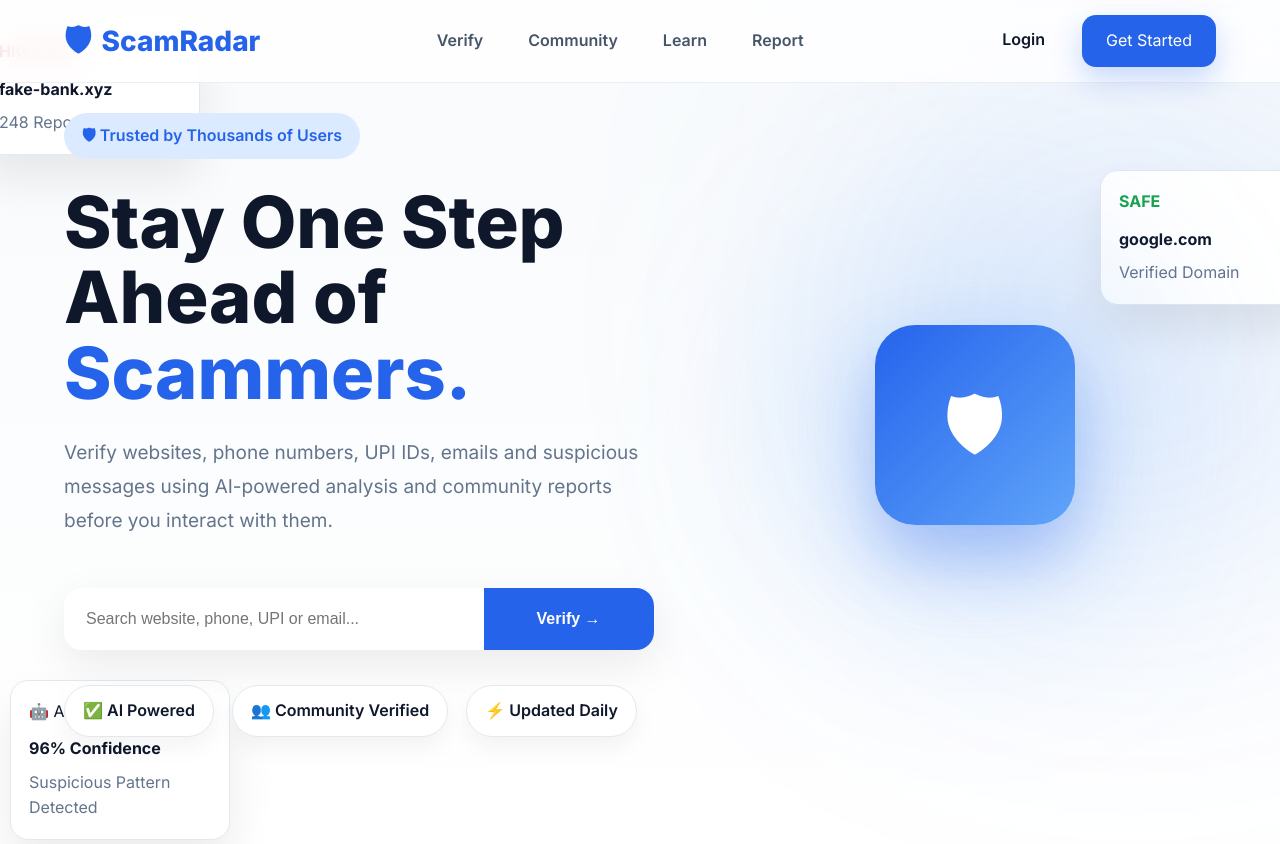
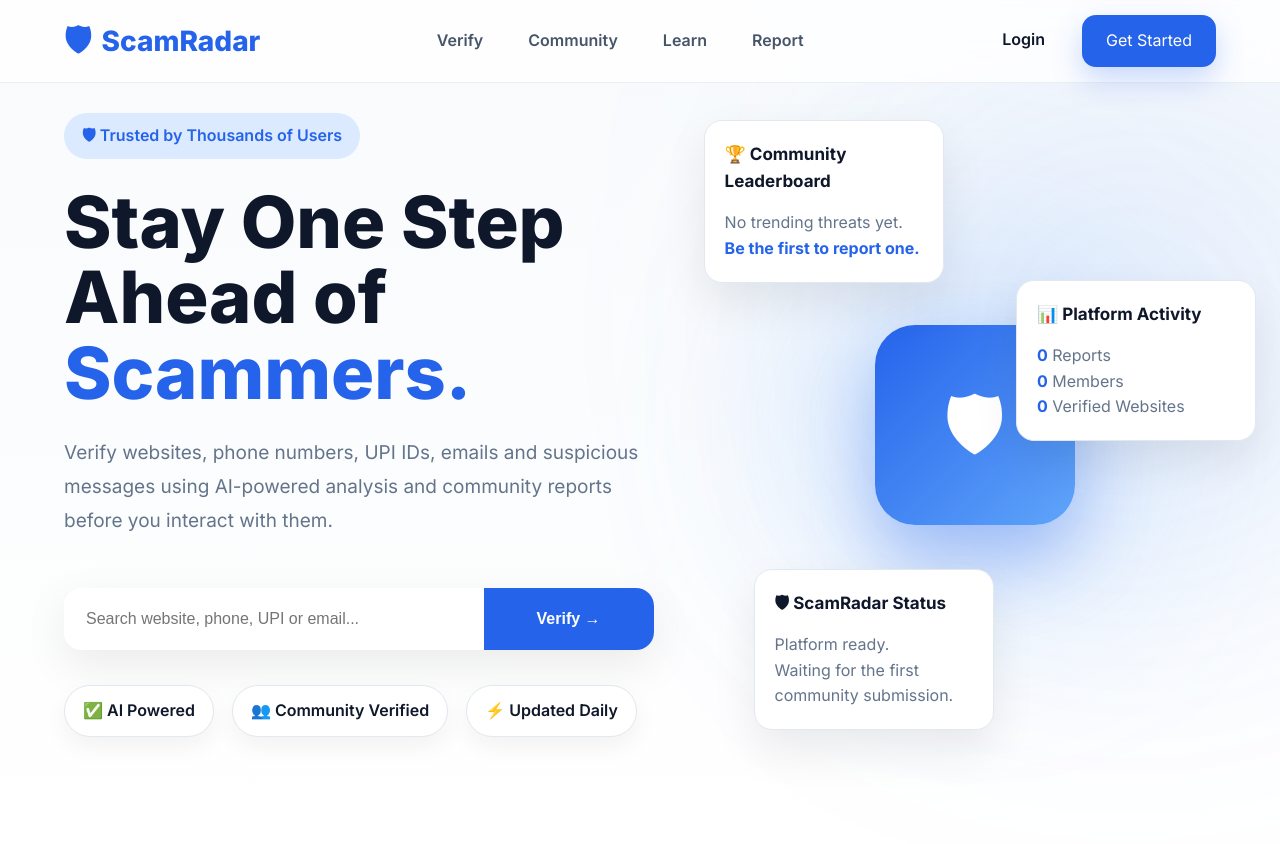
Before and after one commit to Smoke-bit/ScamRadar, a plain HTML site: page index.html in a window 1280 px wide. Shown: the top 844 px of the page. Drawn offline with Linux system fonts and the light colour scheme.

Commit message:
Fixing Hero

```diff
--- a/css/home.css
+++ b/css/home.css
@@ -468,49 +468,79 @@ box-shadow:0 30px 80px rgba(37,99,235,.15);
 
 }
 
-.floating-card{
+.hero-side-card{
 
     position:absolute;
 
+    width:240px;
+
     background:white;
-
-    padding:18px;
 
     border-radius:18px;
 
-    width:220px;
-
-    box-shadow:0 25px 45px rgba(0,0,0,.08);
+    padding:20px;
 
     border:1px solid #e2e8f0;
 
+    box-shadow:0 20px 45px rgba(0,0,0,.08);
+
     animation:float 5s ease-in-out infinite;
+
+    z-index:10;
 
 }
 
-.top-card{
+.leaderboard-card{
 
     top:20px;
 
-    left:-20px;
+    left:-30px;
 
 }
 
-.right-card{
+.activity-card{
 
     right:-40px;
 
-    top:170px;
+    top:180px;
 
 }
 
-.bottom-card{
+.status-card{
 
-    left:10px;
+    left:20px;
 
-    bottom:10px;
+    bottom:20px;
 
 }
+
+.hero-side-card h4{
+
+    margin-bottom:15px;
+
+    color:#0f172a;
+
+    font-size:17px;
+
+}
+
+.hero-side-card p{
+
+    color:#64748b;
+
+    line-height:1.6;
+
+}
+
+.hero-side-card strong{
+
+    color:#2563eb;
+
+}
+
+
+
+
 
 .floating-card h4{
 
--- a/index.html
+++ b/index.html
@@ -132,55 +132,31 @@
 
     </div>
 
-    <div id="heroCards"></div>
+    <div class="hero-side-card leaderboard-card">
+
+        <h4>🏆 Community Leaderboard</h4>
+
+        <div id="leaderboard-content"></div>
 
     </div>
 
+    <div class="hero-side-card activity-card">
 
-            <div class="floating-card top-card">
+        <h4>📊 Platform Activity</h4>
 
-                <span class="risk high-risk">
-
-                    HIGH RISK
-
-                </span>
-
-                <h4>fake-bank.xyz</h4>
-
-                <p>248 Reports</p>
+        <div id="activity-content"></div>
 
     </div>
 
+    <div class="hero-side-card status-card">
 
-            <div class="floating-card right-card">
+        <h4>🛡 ScamRadar Status</h4>
 
-                <span class="risk safe-risk">
-
-                    SAFE
-
-                </span>
-
-                <h4>google.com</h4>
-
-                <p>Verified Domain</p>
-
-            </div>
-
-
-            <div class="floating-card bottom-card">
-
-                🤖 AI VERIFIED
-
-                <h4>96% Confidence</h4>
-
-                <p>Suspicious Pattern Detected</p>
+        <div id="status-content"></div>
 
     </div>
 
 </div>
-
-    </div>
-
 </section>
     <!-- ===========================
      QUICK ACTIONS
--- a/js/main.js
+++ b/js/main.js
@@ -1,137 +1,89 @@
-import{
+// =====================================
+// Temporary Community Data
+// =====================================
 
-getCommunityStats,
+const reports=[];
 
-getTopThreat
+const members=0;
 
-}
+const verified=0;
 
-from "./database.js";
+// =====================================
 
-async function loadHero(){
+const leaderboard=document.getElementById("leaderboard-content");
 
-    const container=document.getElementById("heroCards");
+const activity=document.getElementById("activity-content");
 
-    const stats=await getCommunityStats();
+const status=document.getElementById("status-content");
 
-    const threat=await getTopThreat();
+// =====================================
 
-    if(threat===null){
+if(reports.length===0){
 
-        container.innerHTML=`
-
-        <div class="floating-card top-card">
-
-            <h4>Platform Ready</h4>
+leaderboard.innerHTML=`
 
 <p>
 
-            Waiting for the first community report.
-
-            </p>
-
-        </div>
-
-        <div class="floating-card right-card">
-
-            <h4>Community</h4>
-
-            <p>
-
-            ${stats.totalReports} Reports
+No trending threats yet.
 
 </p>
 
 <p>
 
-            ${stats.totalMembers} Members
+<strong>Be the first to report one.</strong>
 
 </p>
 
-        </div>
+`;
 
-        <div class="floating-card bottom-card">
+}
 
-            <h4>Top Threat</h4>
+else{
+
+leaderboard.innerHTML=`
 
 <p>
 
-            No reports yet.
-
-            </p>
-
-        </div>
-
-        `;
-
-        return;
-
-    }
-
-    container.innerHTML=`
-
-    <div class="floating-card top-card">
-
-        <span class="high-risk">
-
-        MOST REPORTED
-
-        </span>
-
-        <h4>
-
-        ${threat.name}
-
-        </h4>
-
-        <p>
-
-        ${threat.reports} Reports
-
-        </p>
-
-    </div>
-
-    <div class="floating-card right-card">
-
-        <h4>
-
-        Community
-
-        </h4>
-
-        <p>
-
-        ${stats.totalReports} Reports
+🥇 ${reports[0].name}
 
 </p>
 
 <p>
 
-        ${stats.totalMembers} Members
+${reports[0].count} Reports
 
 </p>
-
-    </div>
-
-    <div class="floating-card bottom-card">
-
-        <h4>
-
-        ScamRadar
-
-        </h4>
-
-        <p>
-
-        Live Community Data
-
-        </p>
-
-    </div>
 
 `;
 
 }
 
-loadHero();
+// =====================================
+
+activity.innerHTML=`
+
+<p><strong>${reports.length}</strong> Reports</p>
+
+<p><strong>${members}</strong> Members</p>
+
+<p><strong>${verified}</strong> Verified Websites</p>
+
+`;
+
+// =====================================
+
+status.innerHTML=`
+
+<p>
+
+Platform ready.
+
+</p>
+
+<p>
+
+Waiting for the first community submission.
+
+</p>
+
+`;
```
Lines whose indentation alone changed are shown as unchanged.
